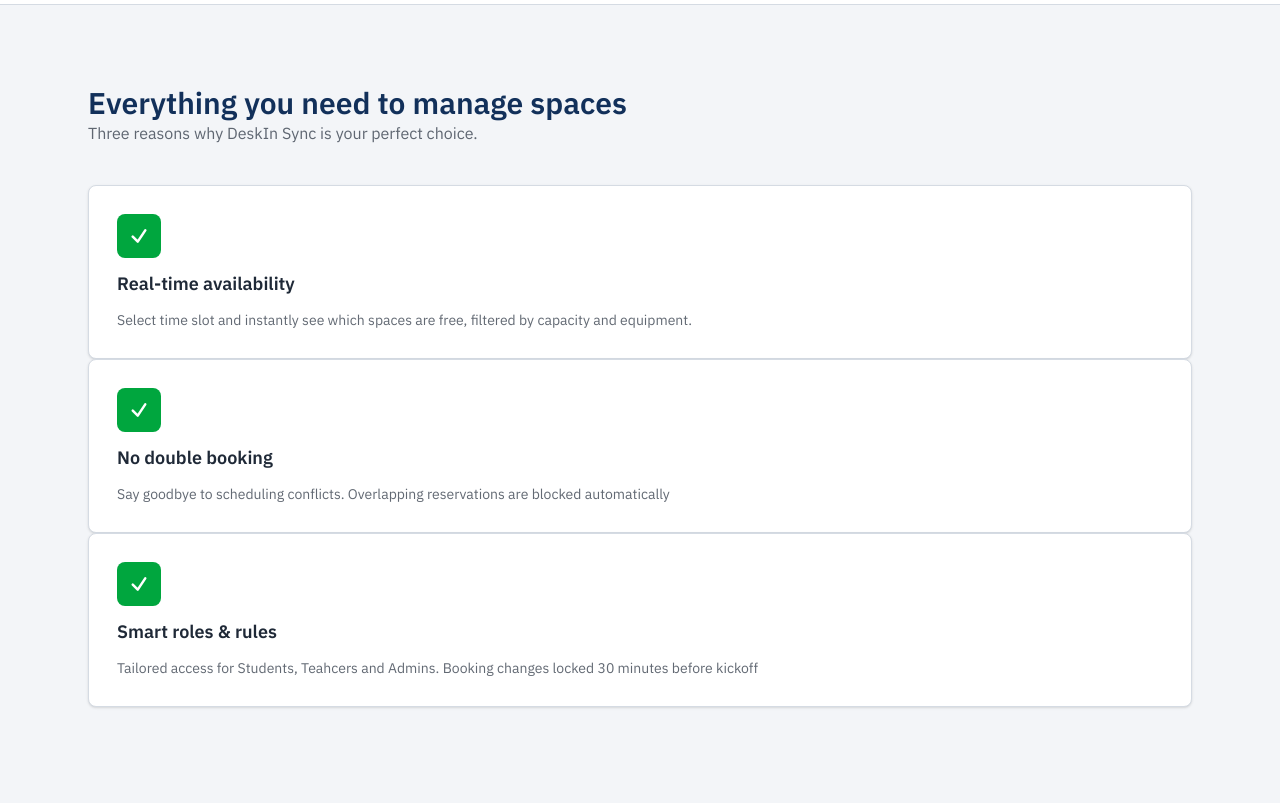
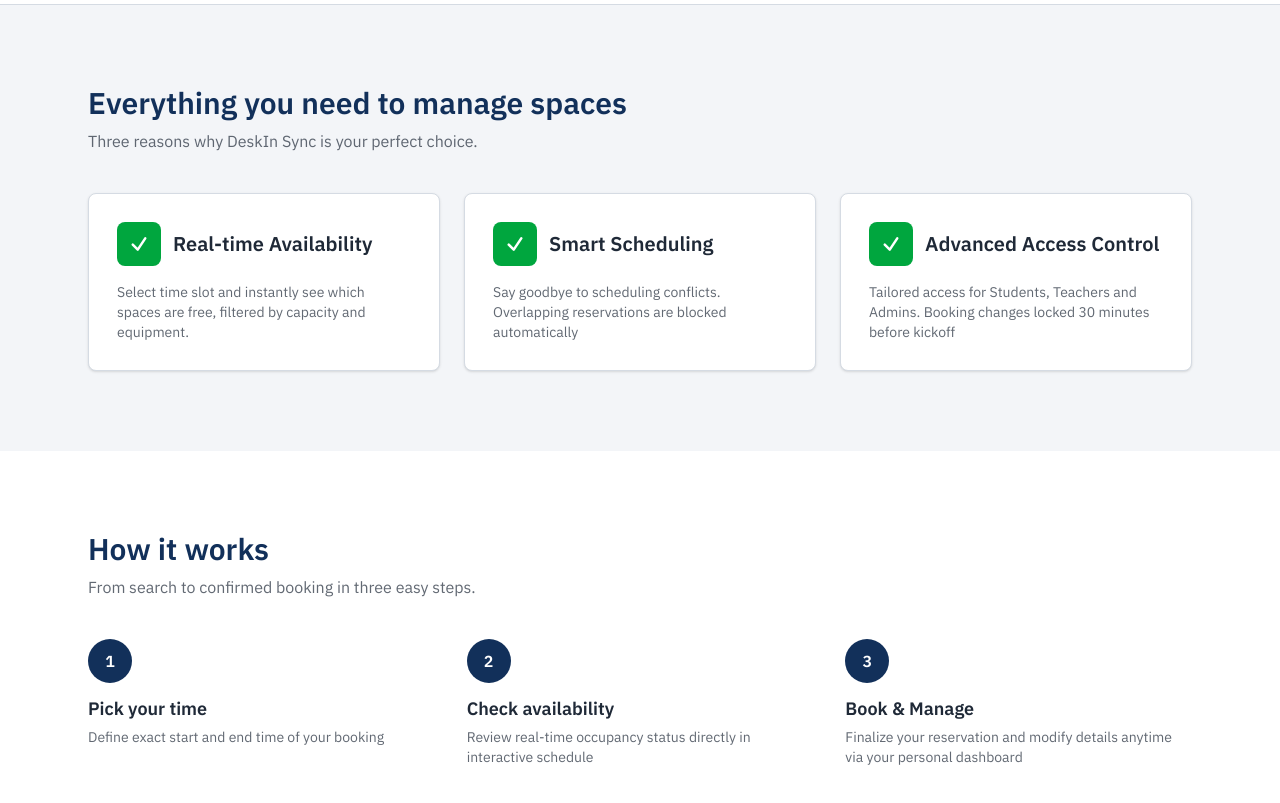
Before and after one commit to purpledocx/deskin-sync, a React (Vite) app in the folder frontend/: page / in a window 1280 px wide. Shown: the part 780-1583 px from the top of the page. Built offline with nearby package versions, Linux system fonts and the light colour scheme.

Commit message:
added 'How does it work' component -> HomePage

```diff
--- a/frontend/src/App.jsx
+++ b/frontend/src/App.jsx
@@ -1,5 +1,5 @@
 import { Route, Routes } from 'react-router-dom';
-import LandingPage from './pages/LandingPage';
+import HomePage from './pages/HomePage';
 
 
 const Stub = ({ name }) => <div className='p-10 text-xl'>{name} (komt later)</div>;
@@ -7,7 +7,7 @@ const Stub = ({ name }) => <div className='p-10 text-xl'>{name} (komt later)</di
 function App() {
   return (
     <Routes>
-      <Route path='/' element={<LandingPage />} />
+      <Route path='/' element={<HomePage />} />
       <Route path='/register?mode=login' element={<Stub name="Inloggen" />} />
       <Route path='/register' element={<Stub name="Register" />} />
       <Route path='/dashboard' element={<Stub name="Dashboard" />} />
--- a/frontend/src/components/marketing/Features.jsx
+++ b/frontend/src/components/marketing/Features.jsx
@@ -1,34 +1,50 @@
 const features = [
-    {title: "Real-time availability", text: "Select time slot and instantly see which spaces are free, filtered by capacity and equipment."},
-    {title: "No double booking", text: "Say goodbye to scheduling conflicts. Overlapping reservations are blocked automatically"},
-    {title: "Smart roles & rules", text: "Tailored access for Students, Teahcers and Admins. Booking changes locked 30 minutes before kickoff"}
-]
+  {
+    title: "Real-time Availability",
+    text: "Select time slot and instantly see which spaces are free, filtered by capacity and equipment.",
+  },
+  {
+    title: "Smart Scheduling",
+    text: "Say goodbye to scheduling conflicts. Overlapping reservations are blocked automatically",
+  },
+  {
+    title: "Advanced Access Control",
+    text: "Tailored access for Students, Teachers and Admins. Booking changes locked 30 minutes before kickoff",
+  },
+];
 
 export default function Features() {
   return (
+
     <section id="features" className="max-w-6xl px-6 py-20 mx-auto">
 
       <h2 className="text-3xl text-navy font-semibold">Everything you need to manage spaces</h2>
 
-            <p className="text-ink/70 mt-2m mb-10">Three reasons why DeskIn Sync is your perfect choice.</p>
+      <p className="text-ink/70 mt-2 mb-10">Three reasons why DeskIn Sync is your perfect choice.</p>
 
-            <div className="gtid gap-6 md:grid-cols-3">
+
+      <div className="grid gap-6 md:grid-cols-3">
 
         {features.map((f) => (
-                    <div key={f.title} className="bg-white shadow-sm p-7 border border-line rounded-lg flex flex-col gap-3">
 
-                        {/* interesing feature i added from react tutorial | works even WITHOUT internet o_0 */}
-                        <div className="bg-green-600 size-11 rounded-lg flex items-center justify-center text-white">
+          <div key={f.title} className="bg-white shadow-sm p-7 border border-line rounded-lg flex flex-col gap-4">
+
+            <div className="flex items-center gap-3">
+
+              {/* cool feature I found out in live react coding video | works even WITHOUT internet  */}
+              <div className="bg-green-600 size-11 rounded-lg flex items-center justify-center text-white shrink-0">
                 <svg xmlns="http://w3.org" fill="none" viewBox="0 0 24 24" strokeWidth={3} stroke="currentColor" className="size-5">
                   <path strokeLinecap="round" strokeLinejoin="round" d="m4.5 12.75 6 6 9-13.5" />
                 </svg>
               </div>
-                            <h3 className="text-lg font-semibold">{f.title}</h3>
-                            <p className="text-ink/70 text-sm ">{f.text}</p>
+
+              <h3 className="text-xl font-semibold">{f.title}</h3>
+
+            </div>
+            <p className="text-ink/70 text-sm">{f.text}</p>
           </div>
         ))}
-
       </div>
     </section>
-    )
+  );
 }
--- /dev/null
+++ b/frontend/src/components/marketing/HowItWorks.jsx
@@ -0,0 +1,38 @@
+const steps = [
+  { title: "Pick your time", text: "Define exact start and end time of your booking" },
+  { title: "Check availability", text: "Review real-time occupancy status directly in interactive schedule" },
+  { title: "Book & Manage", text: "Finalize your reservation and modify details anytime via your personal dashboard" }
+];
+
+export default function HowItWorks() {
+  return (
+    <section id="how-it-work" className="bg-white py-20">
+
+      <div className="mx-auto px-6 max-w-6xl">
+
+        <h2 className="text-3xl text-navy font-semibold">How it works</h2>
+
+        <p className="text-ink/70 mt-2 mb-10">From search to confirmed booking in three easy steps.</p>
+
+        <div className="grid gap-8 md:grid-cols-3">
+
+
+          {steps.map((s, i) => (
+            <div key={s.title} className="flex flex-col gap-3">
+
+              <div className="size-11 bg-navy text-white rounded-full flex font-semibold justify-center items-center">
+                {i + 1}
+              </div>
+
+              <div>
+                <h3 className="font-semibold text-lg">{s.title}</h3>
+                <p className="text-ink/70 text-sm mt-1">{s.text}</p>
+              </div>
+
+            </div>
+          ))}
+        </div>
+      </div>
+    </section>
+  );
+}
--- a/frontend/src/pages/HomePage.jsx
+++ b/frontend/src/pages/HomePage.jsx
@@ -1,22 +1,17 @@
-import { useEffect, useState } from 'react';
-import { getHealth } from '../api/client';
+import Navbar from "../components/marketing/Navbar";
+import Hero from "../components/marketing/Hero"
+import Stack from "../components/marketing/Stack";
+import Features from "../components/marketing/Features";
+import HowItWorks from "../components/marketing/HowItWorks";
 
-function HomePage() {
-  const [apiStatus, setApiStatus] = useState('Cheking API...');
-
-  useEffect(() => {
-    getHealth()
-      .then((data) => setApiStatus(`API status: ${data.status}`))
-      .catch(() => setApiStatus('API is unavailable'));
-  }, []);
-
-  return (
-    <main>
-      <h1 className="bg-blue-600">DeskIn Sync</h1>
-      <p>Book workspaces and meeting rooms.</p>
-      <p>{apiStatus}</p>
-    </main>
-  );
+export default function HomePage() {
+    return(
+        <>
+        <Navbar />
+        <Hero />
+        <Stack />
+        <Features />
+        <HowItWorks />
+        </>
+    )
 }
-
-export default HomePage;
--- a/frontend/src/pages/LandingPage.jsx
+++ /dev/null
@@ -1,15 +0,0 @@
-import Navbar from "../components/marketing/Navbar";
-import Hero from "../components/marketing/Hero"
-import Stack from "../components/marketing/Stack";
-import Features from "../components/marketing/Features";
-
-export default function LandingPage() {
-    return(
-        <>
-        <Navbar />
-        <Hero />
-        <Stack />
-        <Features />
-        </>
-    )
-}
```
Lines whose indentation alone changed are shown as unchanged.
